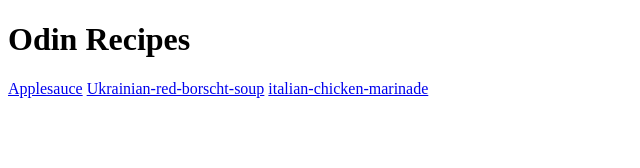
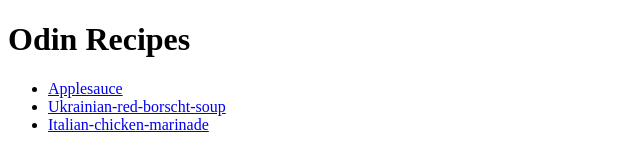
Before and after one commit to Ofatdev/odin-recipes, a plain HTML site: page index.html in a window 1280 px wide. Shown: the whole page, without its empty margins (0-640 px from the left). Drawn offline with Linux system fonts and the light colour scheme.

Commit message:
wrapped the links to the recipes in an unordered list tag

```diff
--- a/index.html
+++ b/index.html
@@ -7,9 +7,11 @@
 </head>
 <body>
     <h1>Odin Recipes</h1>
-    <a href="recipes/applesauce.html">Applesauce</a>
-    <a href="recipes/red-borscht-soup.html">Ukrainian-red-borscht-soup</a>
-    <a href="recipes/italian-chicken-marinade.html">italian-chicken-marinade</a>
+    <ul>
+    <li><a href="recipes/applesauce.html">Applesauce</a></li>
+    <li><a href="recipes/red-borscht-soup.html">Ukrainian-red-borscht-soup</a></li>
+    <li><a href="recipes/italian-chicken-marinade.html">Italian-chicken-marinade</a></li>
+    </ul>
 
 </body>
 </html>
```
